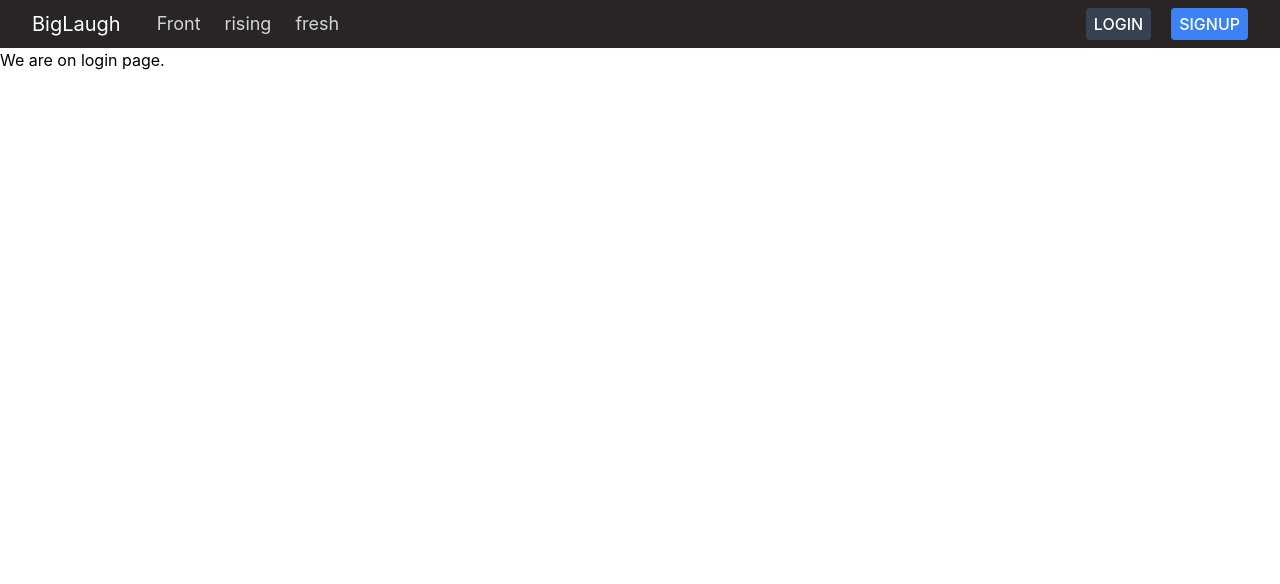
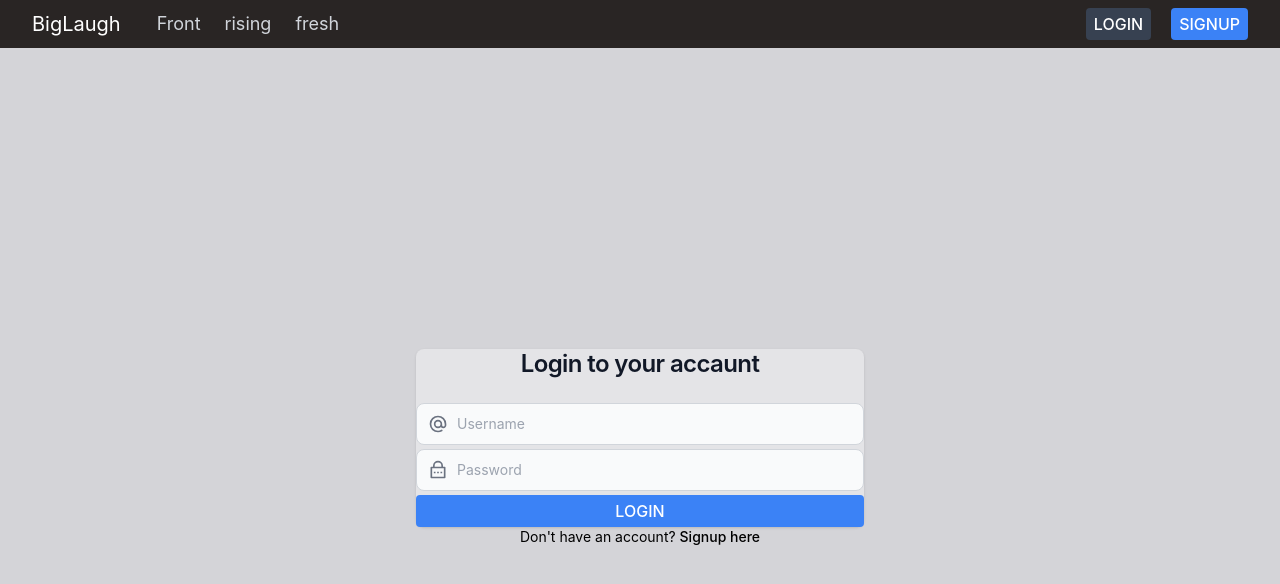
Before and after one commit to RUSHWAYC/biglaugh-meme-sharing, a React (Create React App) app: page /login in a window 1280 px wide. Shown: the top 584 px of the page. Built offline with nearby package versions, Linux system fonts and the light colour scheme.

Commit message:
Added frontend to login page.

```diff
--- a/src/pages/Login.jsx
+++ b/src/pages/Login.jsx
@@ -1,7 +1,92 @@
-import React from "react";
+import React, { useState } from "react";
+import { AiOutlineMail } from "react-icons/ai";
+import { HiOutlineAtSymbol } from "react-icons/hi";
+import { RiLockPasswordLine } from "react-icons/ri";
+
+import { client } from "../client";
 
 const Login = () => {
-  return <div>We are on login page.</div>;
+  const [accountData, setAccountData] = useState({
+    username: "",
+    email: "",
+    password: "",
+  });
+  const { username, email, password } = accountData;
+
+  const handleChangeInput = (e) => {
+    const { name, value } = e.target;
+    setAccountData({ ...accountData, [name]: value });
+  };
+
+  const handleSubmit = () => {
+    const user = {
+      _type: "user",
+      username: username,
+      email: email,
+      password: password,
+    };
+
+    client.create(user);
+  };
+
+  return (
+    <div className="auth-form-container bg-zinc-300">
+      <div class="flex flex-col items-center justify-center px-6 py-8 mx-auto md:h-screen lg:py-0">
+        <div class="w-full bg-zinc-200 p-6 space-y-4 md:space-y-6 sm:p-8 rounded-lg shadow md:mt-0 sm:max-w-md xl:p-0">
+          <h1 class="flex justify-center text-2xl font-semibold leading-tight tracking-tight text-gray-900 md:text-2x">
+            Login to your accaunt
+          </h1>
+
+          <form className="register-form" onSubmit={handleSubmit}>
+            <div className="relative mb-1">
+              <div className="absolute inset-y-0 left-0 flex items-center pl-3 pointer-events-none">
+                <HiOutlineAtSymbol className="w-5 h-5 text-gray-500 dark:text-gray-400" />
+              </div>
+              <input
+                required
+                type="text"
+                className="bg-gray-50 border border-gray-300 text-gray-900 text-sm rounded-lg focus:ring-blue-500 focus:border-blue-500 block w-full pl-10 p-2.5"
+                placeholder="Username"
+                name="username"
+                value={username}
+                onChange={handleChangeInput}
+              />
+            </div>
+            <div className="relative mb-1">
+              <div className="absolute inset-y-0 left-0 flex items-center pl-3 pointer-events-none">
+                <RiLockPasswordLine className="w-5 h-5 text-gray-500 dark:text-gray-400" />
+              </div>
+              <input
+                required
+                type="text"
+                className="bg-gray-50 border border-gray-300 text-gray-900 text-sm rounded-lg focus:ring-blue-500 focus:border-blue-500 block w-full pl-10 p-2.5"
+                placeholder="Password"
+                name="password"
+                value={password}
+                onChange={handleChangeInput}
+              />
+            </div>
+            <button
+              type="button"
+              className="bg-blue-500 hover:bg-blue-600 text-white font-medium py-1 px-2 w-full rounded uppercase"
+              onClick={handleSubmit}
+            >
+              login
+            </button>
+          </form>
+        </div>
+        <p class="text-sm">
+          Don't have an account?{" "}
+          <a
+            href="./"
+            class="font-medium text-primary-600 hover:underline dark:text-primary-500"
+          >
+            Signup here
+          </a>
+        </p>
+      </div>
+    </div>
+  );
 };
 
 export default Login;
--- a/src/pages/Signup.jsx
+++ b/src/pages/Signup.jsx
@@ -5,7 +5,7 @@ import { RiLockPasswordLine } from "react-icons/ri";
 
 import { client } from "../client";
 
-const Register = (props) => {
+const Register = () => {
   const [accountData, setAccountData] = useState({
     username: "",
     email: "",
@@ -59,7 +59,7 @@ const Register = (props) => {
               <input
                 required
                 type="email"
-                className="bg-gray-50 border border-gray-300 text-gray-900 text-sm rounded-lg focus:ring-blue-500 focus:border-blue-500 block w-full pl-10 p-2.5"
+                className="bg-gray-50 border border-gray-300 text-gray-900 text-sm rounded-lg focus:ring-blue-500 focus:border-blue-500 block w-full pl-10 p-2.5 invalid:text-pink-600 focus:invalid:border-pink-500 focus:invalid:ring-pink-500"
                 placeholder="Email"
                 name="email"
                 value={email}
```
